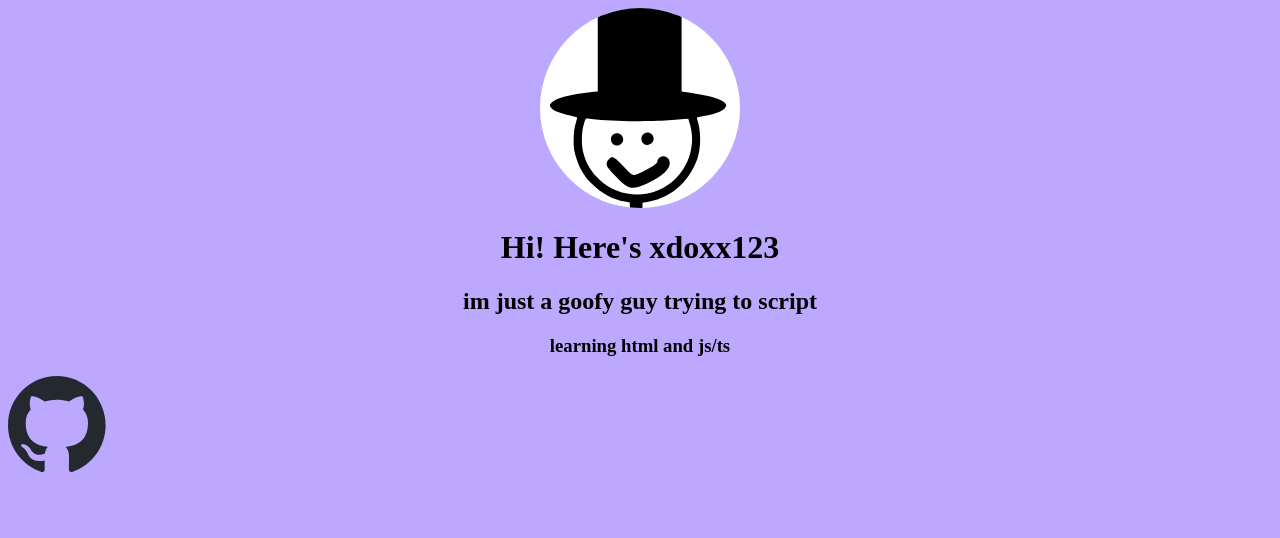
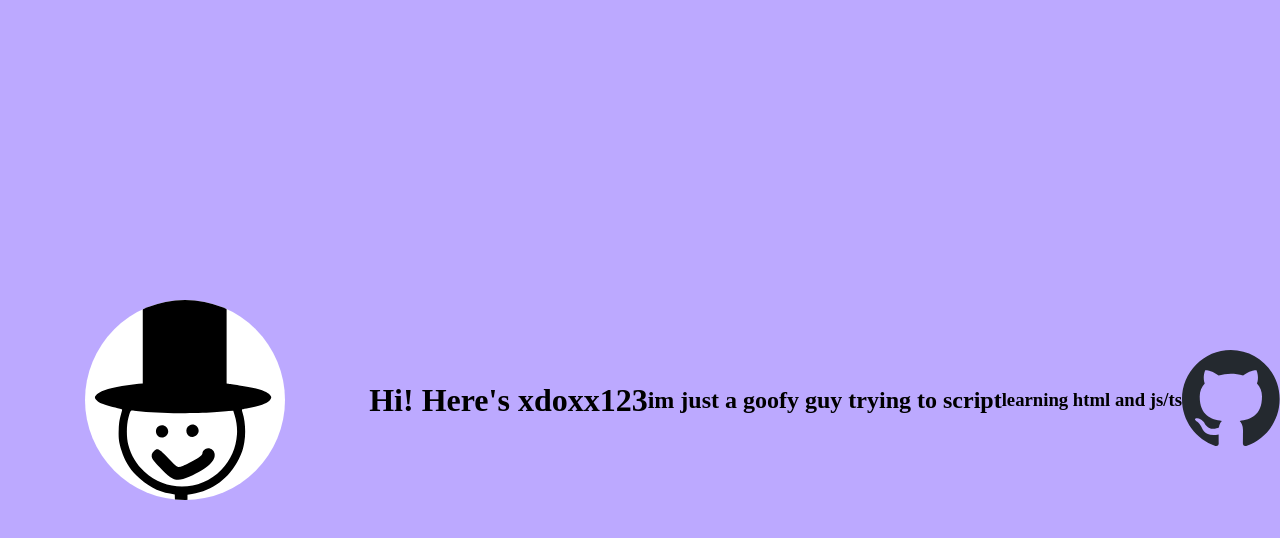
Before and after one commit to xdoxx123/xdoxx123.github.io, a plain HTML site: page index.html in a window 1280 px wide. Drawn offline with Linux system fonts and the light colour scheme.

Commit message:
Update index.html

```diff
--- a/index.html
+++ b/index.html
@@ -25,18 +25,16 @@
              /* Maintains aspect ratio */
             object-fit: cover
         }
-        .github {
+          body {
+            margin: 0;
+            height: 100vh;
             display: flex;
-            /* Center horizontally */
-            align-items: center; /* Center vertically */
-             /* Adjust height as needed */
-            /* Just for visualization */
+            justify-content: center;
+            align-items: center;
         }
-
-        .github img {
-            max-width: 100%; /* Ensure the image doesn't exceed container width */
-            max-height: 100%; /* Ensure the image doesn't exceed container height */
-            display: block; /* Remove any default inline spacing */
+        img {
+            max-width: 100%;
+            height: auto;
         }
    </style>
 </head>
@@ -53,6 +51,6 @@
     <h1  class="text-with-box" style="text-align: center; color: rgb(0, 0, 0);">Hi! Here's xdoxx123</h1>
 <h2   style="text-align: center;color: rgb(0, 0, 0);">im just a goofy guy trying to script</h2>
 <h3   style="text-align: center; color: rgb(0, 0, 0);">learning html and js/ts</h3>
-<a class="github" style="text-align: center;" href="https://github.com/xdoxx123"> <img class="github" src="Images/github-mark.svg", alt="github logo"> </a>
+<a class="body" style="text-align: center;" href="https://github.com/xdoxx123"> <img class="github" src="Images/github-mark.svg", alt="github logo"> </a>
 </body>
 </html>
```
